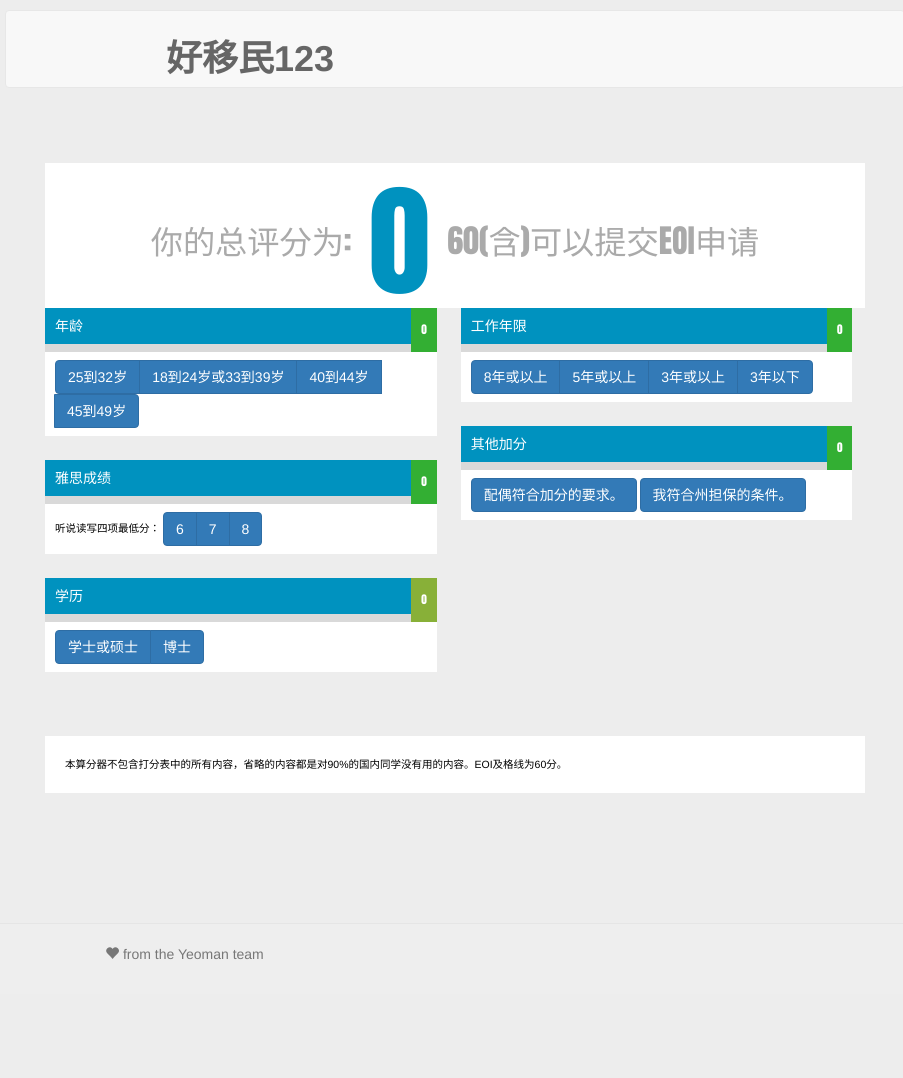
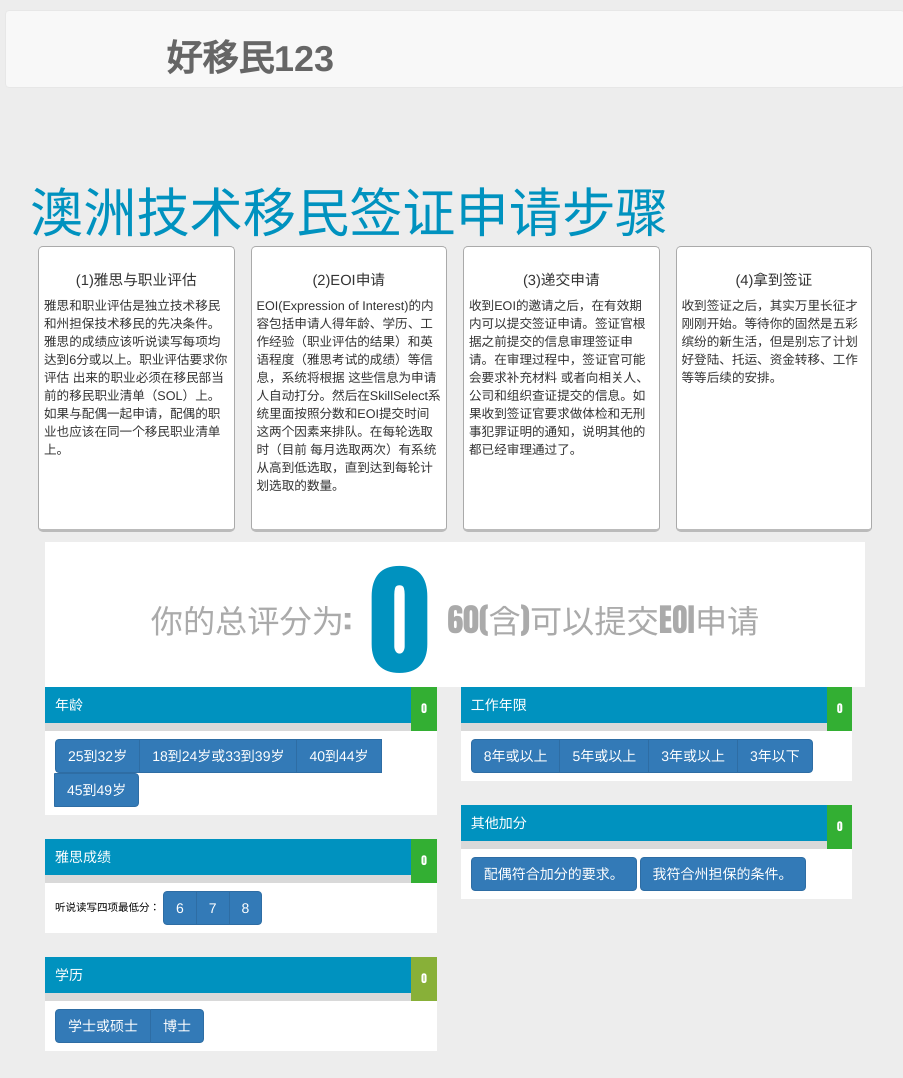
Before and after one commit to MrCoder/haoyimin123, a plain HTML site: page index.html in a window 1280 px wide. Shown: the top 1078 px of the page, without its empty margins (185-1088 px from the left). Before the commit the page ends 994 px from the top, so only its background shows below. Drawn offline with Linux system fonts and the light colour scheme; files that its build step writes are made by us from their sources; a web font is replaced by a local one.

Commit message:
added steps of applying

```diff
--- a/styles/main.css
+++ b/styles/main.css
@@ -35,6 +35,25 @@ body {
     padding-top: 19px;
     color: #777;
     border-top: 1px solid #e5e5e5;
+}
+
+.step p {
+    font-size: 0.9em;
+}
+
+.col-md-3.step {
+    padding: 0 8px;
+}
+
+.card {
+    background: #FFF;
+    border: 1px solid #AAA;
+    border-bottom: 3px solid #BBB;
+    padding: 5px;
+    overflow: hidden;
+    min-height: 286px;
+    margin-bottom: 10px;
+    border-radius: 5px;
 }
 
 .container-narrow > hr {
--- a/views/main.html
+++ b/views/main.html
@@ -1,4 +1,35 @@
 <div class="row marketing">
+<div class="row">
+    <h2>澳洲技术移民签证申请步骤</h2>
+    <div class="col-md-3 step">
+        <div class="card">
+            <h3 class="text-center">(1)雅思与职业评估</h3>
+            <p>雅思和职业评估是独立技术移民和州担保技术移民的先决条件。雅思的成绩应该听说读写每项均达到6分或以上。职业评估要求你评估
+            出来的职业必须在移民部当前的移民职业清单（SOL）上。如果与配偶一起申请，配偶的职业也应该在同一个移民职业清单上。</p>
+        </div>
+    </div>
+    <div class="col-md-3 step">
+        <div class="card">
+            <h3 class="text-center">(2)EOI申请</h3>
+            <p>EOI(Expression of Interest)的内容包括申请人得年龄、学历、工作经验（职业评估的结果）和英语程度（雅思考试的成绩）等信息，系统将根据
+            这些信息为申请人自动打分。然后在SkillSelect系统里面按照分数和EOI提交时间这两个因素来排队。在每轮选取时（目前
+            每月选取两次）有系统从高到低选取，直到达到每轮计划选取的数量。</p>
+        </div>
+    </div>
+    <div class="col-md-3 step">
+        <div class="card">
+            <h3 class="text-center">(3)递交申请</h3>
+            <p>收到EOI的邀请之后，在有效期内可以提交签证申请。签证官根据之前提交的信息审理签证申请。在审理过程中，签证官可能会要求补充材料
+            或者向相关人、公司和组织查证提交的信息。如果收到签证官要求做体检和无刑事犯罪证明的通知，说明其他的都已经审理通过了。</p>
+        </div>
+    </div>
+    <div class="col-md-3 step">
+        <div class="card">
+            <h3 class="text-center">(4)拿到签证</h3>
+            <p>收到签证之后，其实万里长征才刚刚开始。等待你的固然是五彩缤纷的新生活，但是别忘了计划好登陆、托运、资金转移、工作等等后续的安排。</p>
+        </div>
+    </div>
+</div>
 <div ng-controller="MainCtrl">
 
 <div id="contents" class="column" style="visibility: visible;">
```
